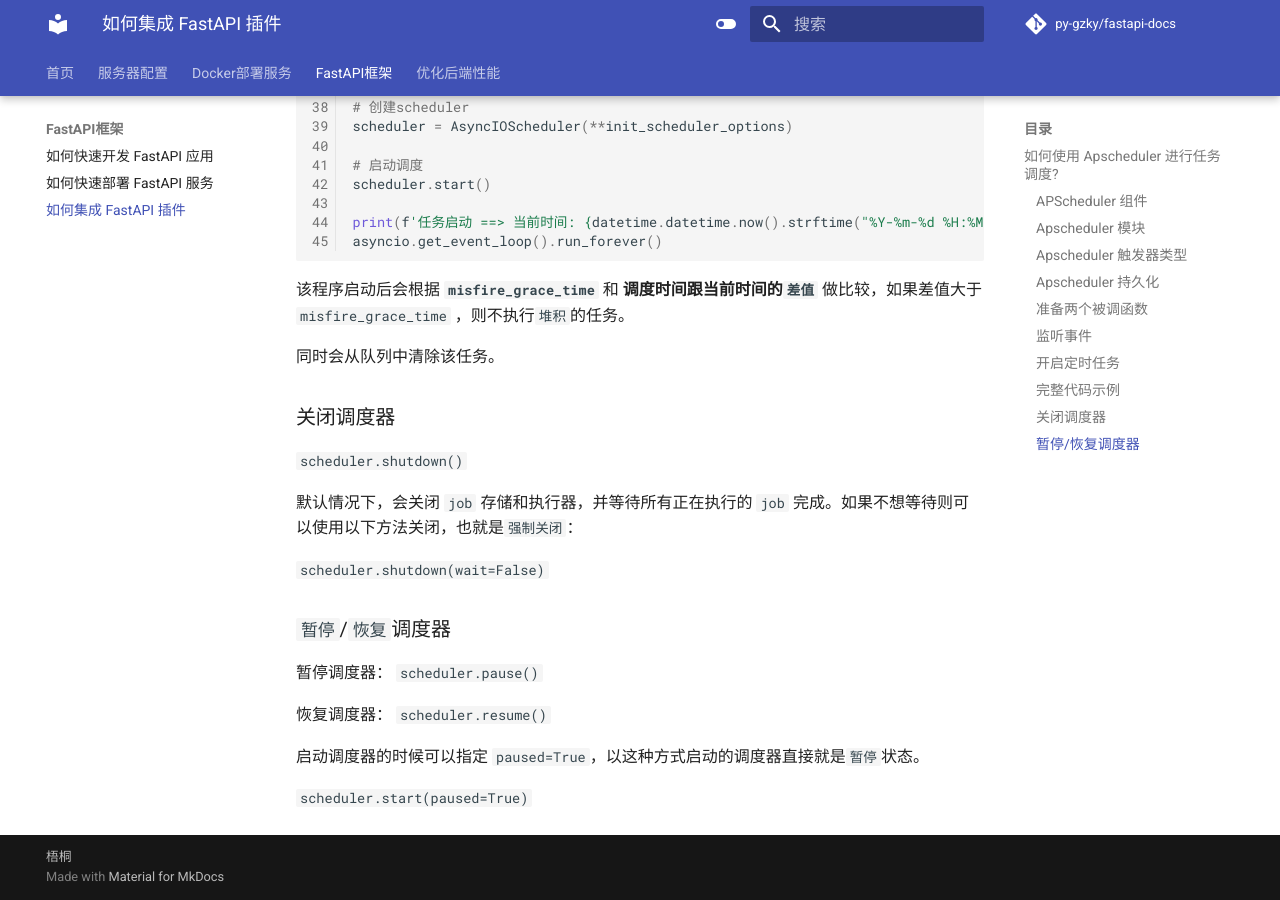
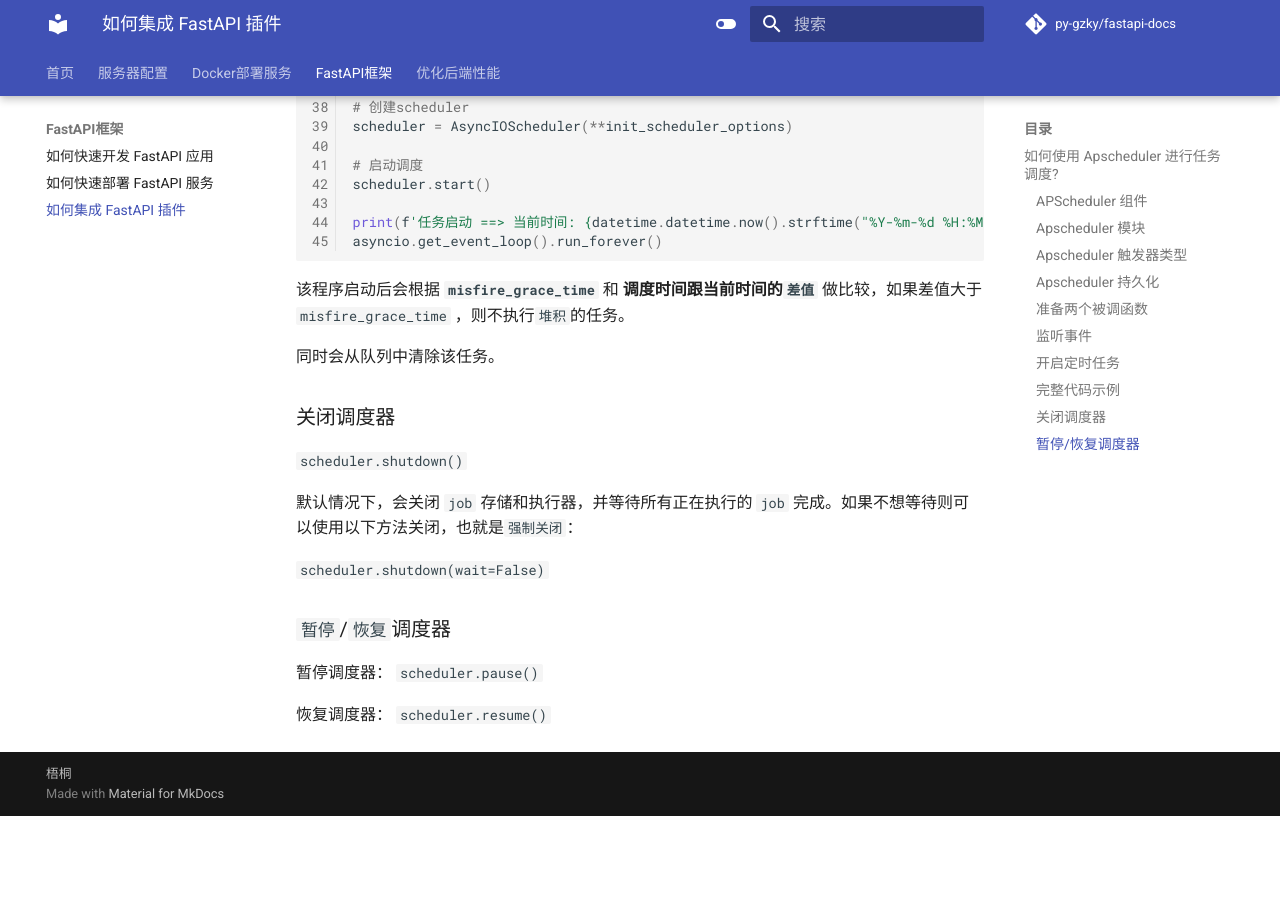
Before and after one commit to PY-GZKY/PythonBackendEngineerGuide, an MkDocs documentation site: the page built from docs/how-to-integrate-plugins.md, in a window 1280 px wide and 900 px high, scrolled down 7578 px. Built offline with MkDocs 1.6.1 and Material for MkDocs 9.7.7, drawn with Linux system fonts in a browser that asks for light colours; comment, search, counter and statistics services are not loaded; after the commit the page ends 8394 px from its top, so only the background shows below that.

Commit message:
Update how-to-integrate-plugins.md

```diff
--- a/docs/how-to-integrate-plugins.md
+++ b/docs/how-to-integrate-plugins.md
@@ -361,7 +361,3 @@
 
 恢复调度器：
 `scheduler.resume()`
-
-启动调度器的时候可以指定 `paused=True`，以这种方式启动的调度器直接就是`暂停`状态。
-
-`scheduler.start(paused=True)`
```
